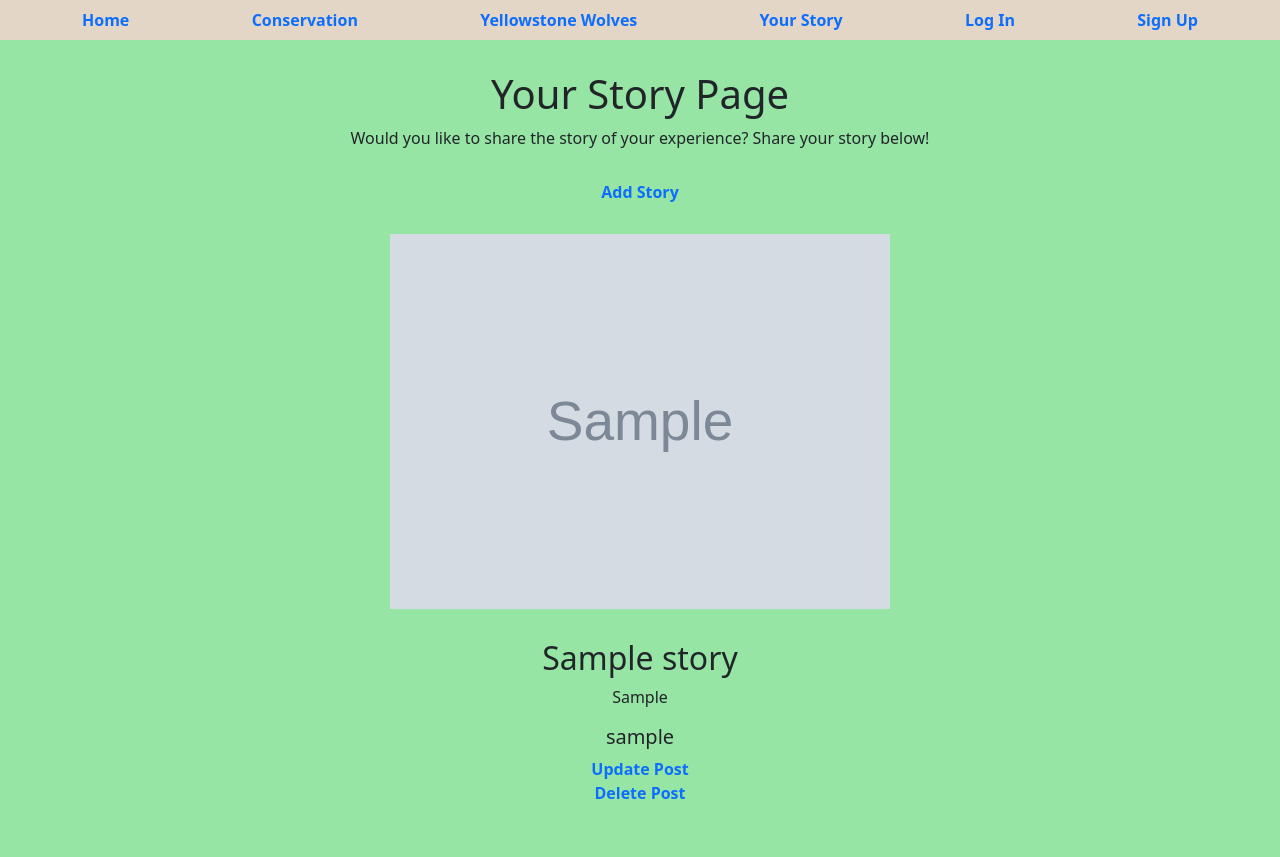
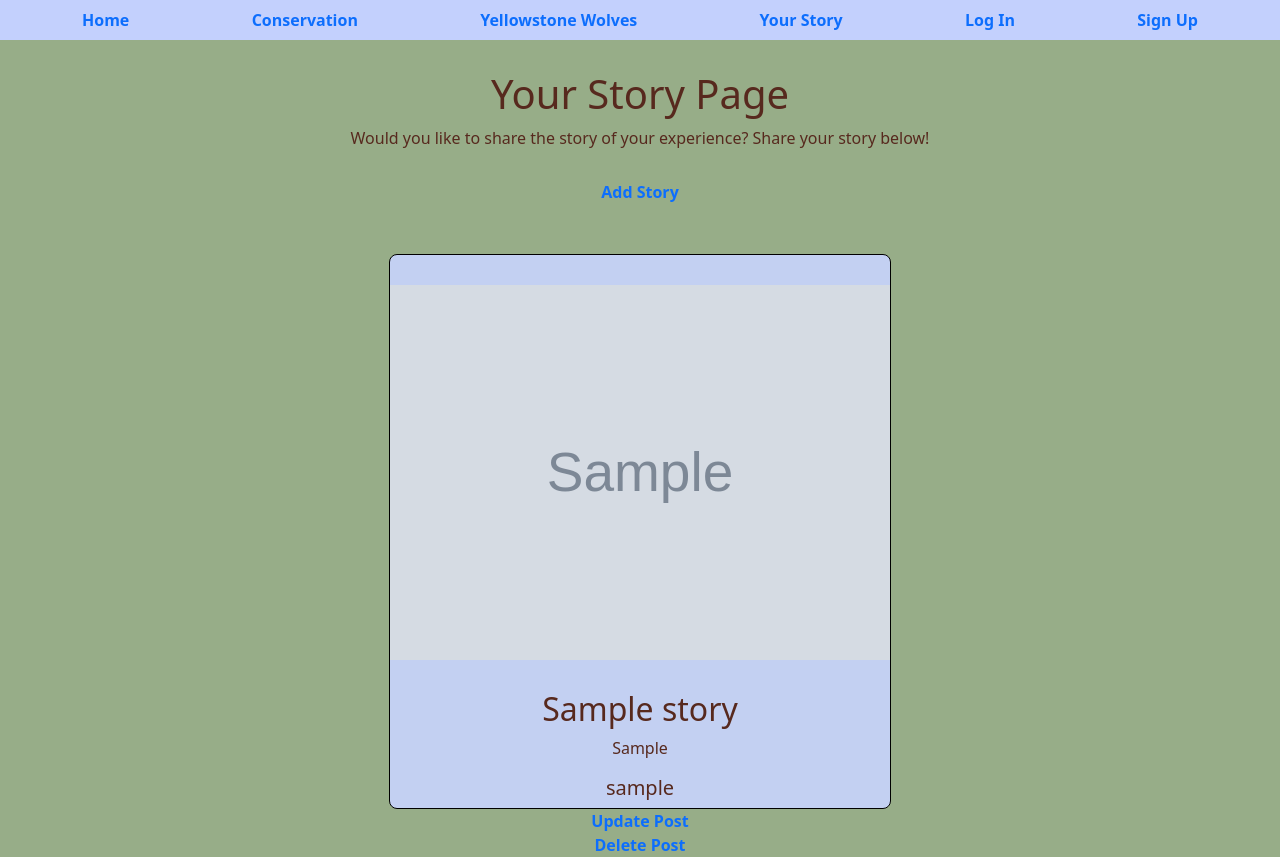
Before and after one commit to justingracie/Wolf-Conservation-Project, a Django app: page /yourstory/ in a window 1280 px wide. Before the commit the page ends 799 px from the top, so only its background shows below. Run offline with Django 4.2, Linux system fonts and the light colour scheme; tables that the repository leaves empty hold one stand-in row (values such as "Sample post"); grey boxes marked "Sample" are stand-in pictures.

Commit message:
more styling added

```diff
--- a/WOLF_Project/main_app/static/styles/main.css
+++ b/WOLF_Project/main_app/static/styles/main.css
@@ -1,25 +1,23 @@
 body {
-    background-color: rgb(150, 229, 165);
+    background-color: #97AD88;
     justify-content: center;
     text-align: center;
+    color: #57291E;
 }
 nav {
-    background-color: rgb(227, 214, 198);
+    background-color: #C3D0FD;
 }
 .map{
 
     max-height: 1000px;
     max-width: 850px;
 }
-/* $('.carousel').carousel({
-    interval: 4000
-  }) */
+
 .concopy{
     margin-top: 25px;
     margin-left: 300px;
     margin-right: 300px;
     margin-bottom: 25px;
-
     text-align: left;
 }
 
@@ -41,12 +39,23 @@ a{
     text-decoration: none;
     text-transform: capitalize;
     font-weight: bold;
+}
+.detail{
+    background-color:  #C3D0F2;
+    margin-top: 50px;
+    max-width: 800px;
+    border-style: solid;
+    border-width: 1px;
+    border-color: black;
+    border-radius: 8px;
 
 }
-/* .story{
-    max-width: 500px;
-    text-align: center;
-} */
+
+.page{
+    display: flex;
+    justify-content: center;
+    align-items: center;
+}
 
 .copy{
     margin-left: 400px;
@@ -55,7 +64,7 @@ a{
 }
 
 .pack{
-    background-color: rgb(243, 226, 205);
+    background-color: #C3D0F2;
     border-style: solid;
     border-color: black;
     border-radius: 8px;
--- a/WOLF_Project/main_app/templates/yourstory.html
+++ b/WOLF_Project/main_app/templates/yourstory.html
@@ -12,22 +12,23 @@
 </div>
 
 {% for story in storys %}
-<div class="header">
-    <img width="500" height="375" src="{{story.story_Img.url}}" alt="{{story.name}}">
-    <div class="header">
-        <h2>{{story.title}}</h2>
+<div class="page">
+    <div class="header detail">
+        <img class="header" width="500" height="375" src="{{story.story_Img.url}}" alt="{{story.name}}">
+        <div class="header">
+            <h2>{{story.title}}</h2>
+        </div>
+        <p>{{story.story}}</p>
+        <h5>{{story.user}}</h5>
     </div>
-    <div class="copy">
-        <p class="story">{{story.story}}</p>
-    </div>
-    <h5>{{story.user}}</h5>
+
+</div>
     <div>
         <a href="{% url 'yourstory_update' story.pk %}">Update Post</a>
     </div>
     <div>
         <a href="{% url 'yourstory_delete' story.pk%}">Delete Post</a>
     </div>
-</div>
 
 {% empty %}
 
```
Also changed, not shown: WOLF_Project/main_app/templates/pack_detail.html (+5 -2 lines).
